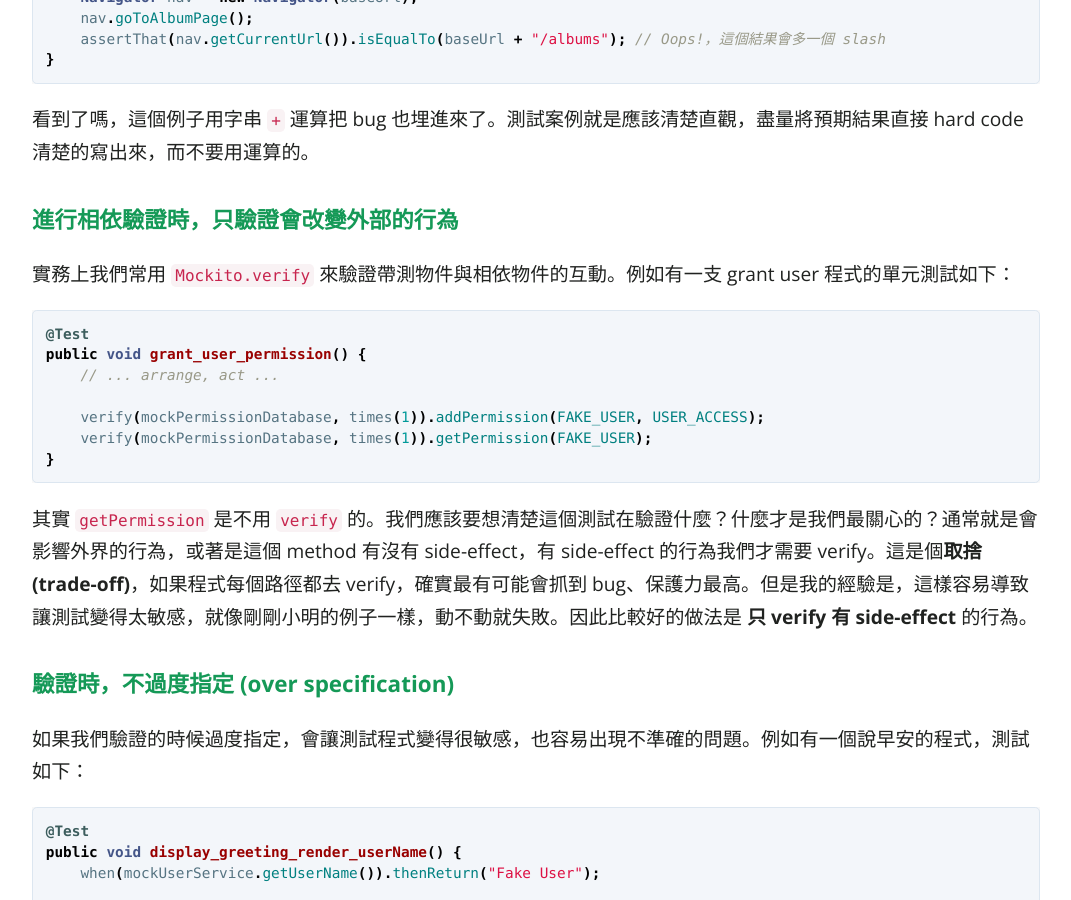
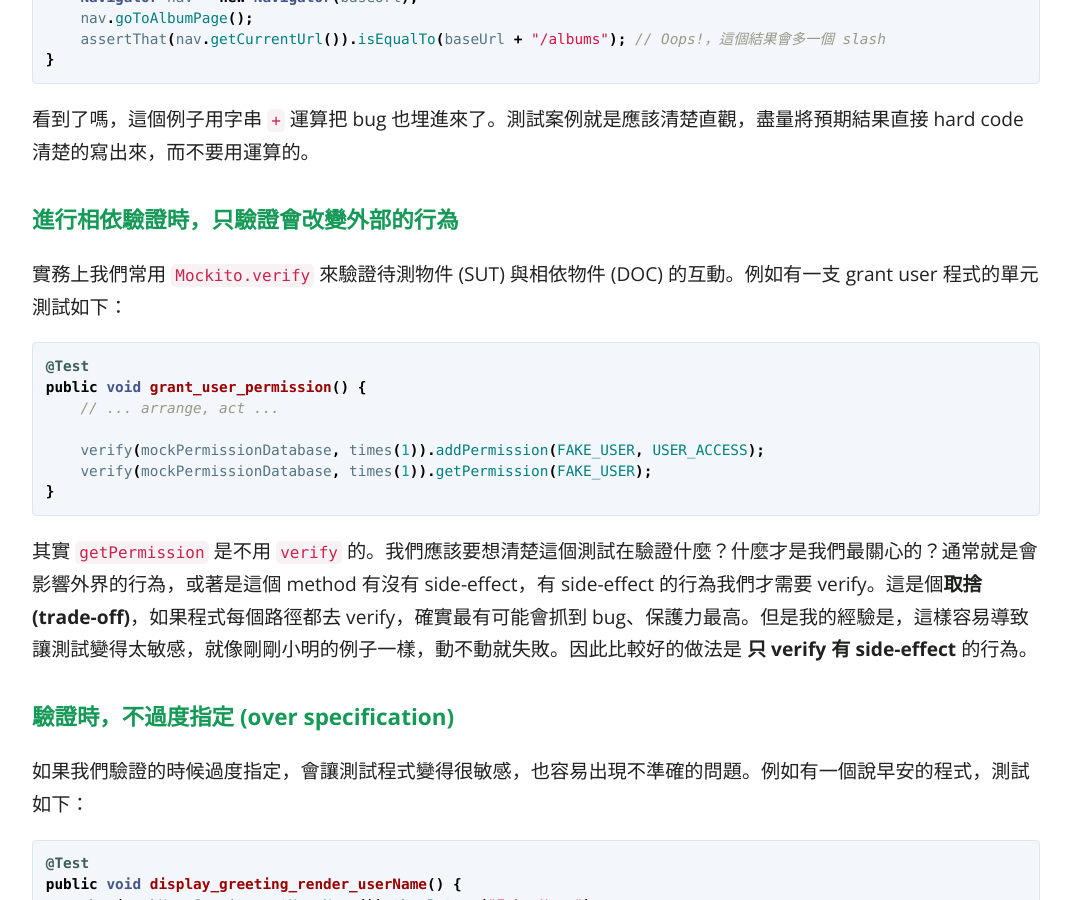
Before and after one commit to KaiSheng714/KaiSheng714.github.io, a Jekyll site: the page built from _posts/2022-09-19-good-unit-test.md, in a window 1280 px wide and 900 px high, scrolled down 3721 px. Shown: the whole window, without its empty margins (104-1175 px from the left). Built offline with Jekyll 4.4.1, drawn with Linux system fonts in a browser that asks for light colours; comment, search, counter and statistics services are not loaded.

Commit message:
good-unit-test

````diff
--- a/_posts/2022-09-19-good-unit-test.md
+++ b/_posts/2022-09-19-good-unit-test.md
@@ -93,7 +93,7 @@ public void shouldNavigateToAlbumsPage() {
 
 ### **進行相依驗證時，只驗證會改變外部的行為**
 
-實務上我們常用 `Mockito.verify` 來驗證帶測物件與相依物件的互動。例如有一支 grant user 程式的單元測試如下：
+實務上我們常用 `Mockito.verify` 來驗證待測物件 (SUT) 與相依物件 (DOC) 的互動。例如有一支 grant user 程式的單元測試如下：
 
 ```java
 @Test
````
